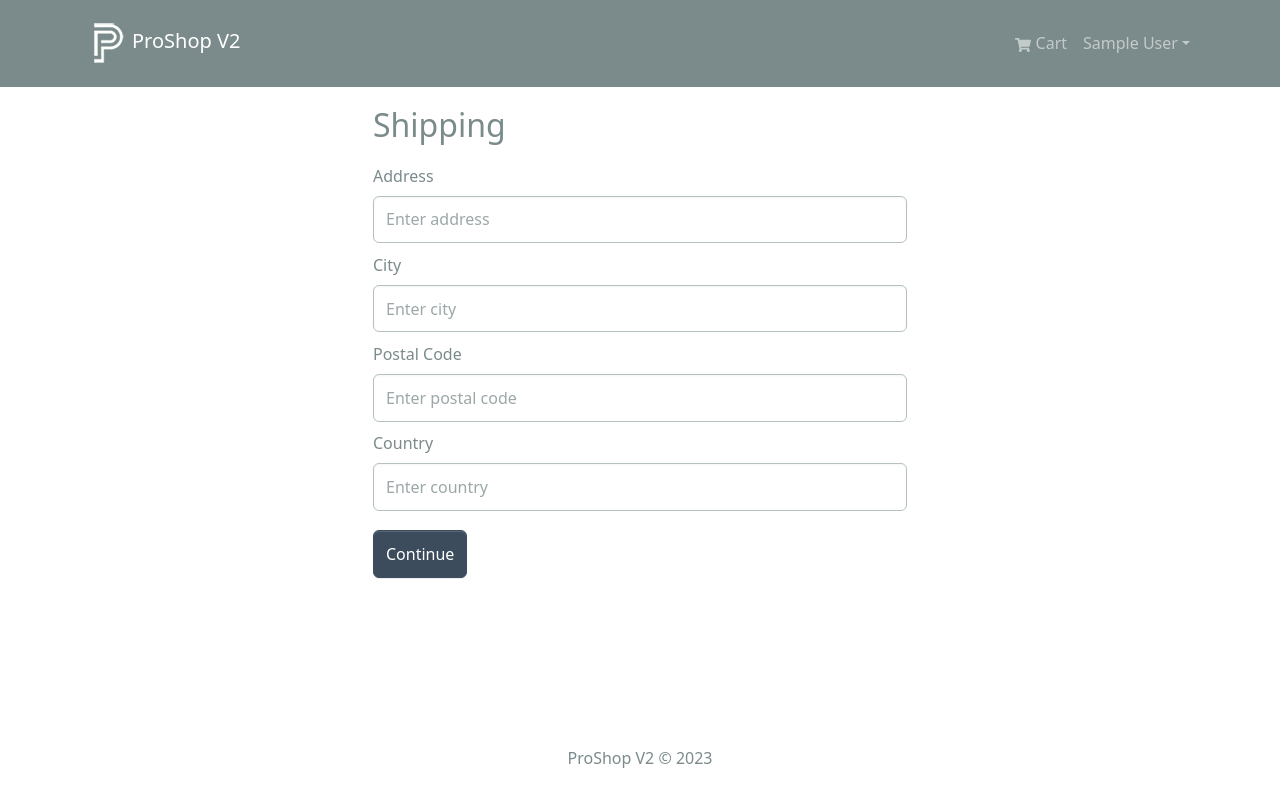
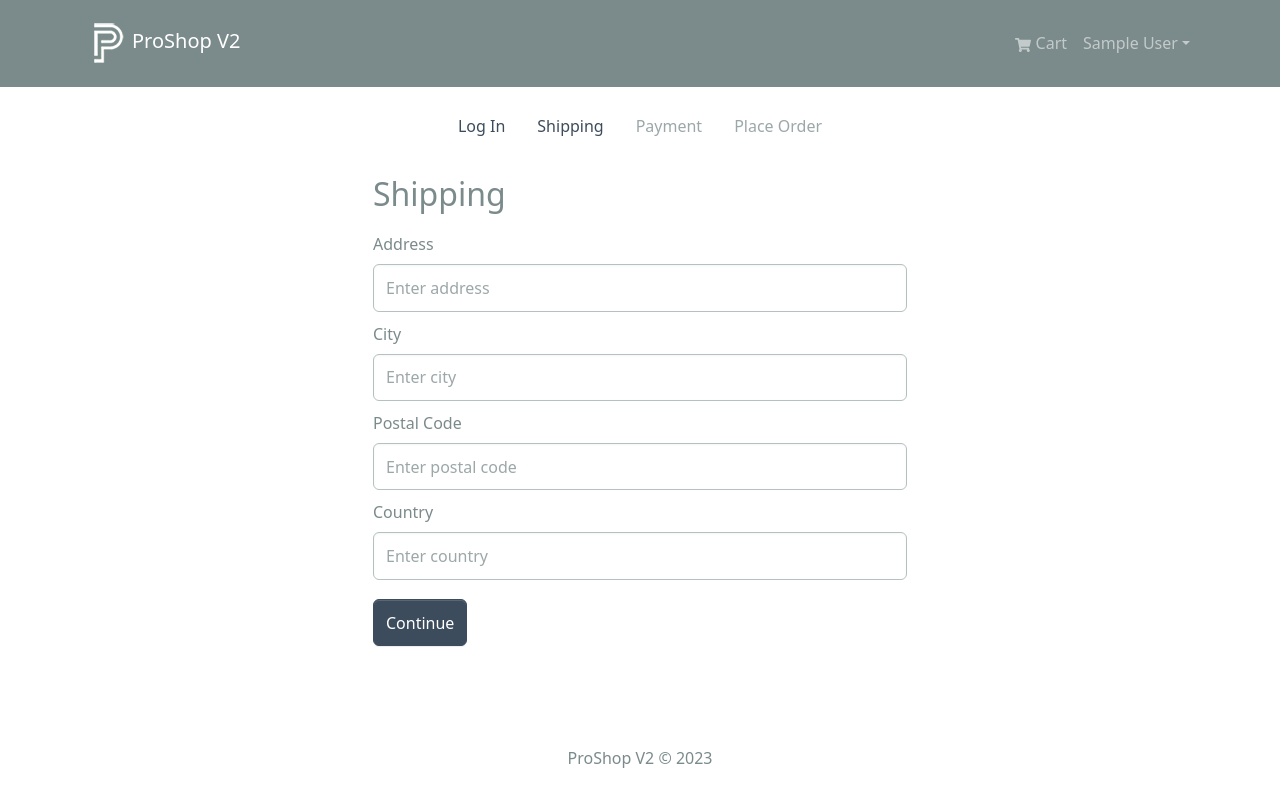
Before and after one commit to philrey12/proshop-v2, a React (Create React App) app in the folder frontend/: page /shipping in a window 1280 px wide. Built offline with nearby package versions, Linux system fonts and the light colour scheme; sample sign-in values are in the browser's storage.

Commit message:
Add Checkout Steps Component

```diff
--- /dev/null
+++ b/frontend/src/components/CheckoutSteps.jsx
@@ -0,0 +1,51 @@
+import React from 'react'
+import { Nav } from 'react-bootstrap'
+import { LinkContainer } from 'react-router-bootstrap'
+
+const CheckoutSteps = ({ step1, step2, step3, step4 }) => {
+    return (
+        <Nav className='justify-content-center mb-4'>
+            <Nav.Item>
+                { step1 ? (
+                    <LinkContainer to='/login'>
+                        <Nav.Link>Log In</Nav.Link>
+                    </LinkContainer>
+                ) : (
+                    <Nav.Link disabled>Log In</Nav.Link>
+                )}
+            </Nav.Item>
+
+            <Nav.Item>
+                { step2 ? (
+                    <LinkContainer to='/shipping'>
+                        <Nav.Link>Shipping</Nav.Link>
+                    </LinkContainer>
+                ) : (
+                    <Nav.Link disabled>Shipping</Nav.Link>
+                )}
+            </Nav.Item>
+
+            <Nav.Item>
+                { step3 ? (
+                    <LinkContainer to='/payment'>
+                        <Nav.Link>Payment</Nav.Link>
+                    </LinkContainer>
+                ) : (
+                    <Nav.Link disabled>Payment</Nav.Link>
+                )}
+            </Nav.Item>
+
+            <Nav.Item>
+                { step4 ? (
+                    <LinkContainer to='/placeorder'>
+                        <Nav.Link>Place Order</Nav.Link>
+                    </LinkContainer>
+                ) : (
+                    <Nav.Link disabled>Place Order</Nav.Link>
+                )}
+            </Nav.Item>
+        </Nav>
+    )
+}
+
+export default CheckoutSteps
--- a/frontend/src/screens/CartScreen.jsx
+++ b/frontend/src/screens/CartScreen.jsx
@@ -75,7 +75,7 @@
                             </h3>
                         </ListGroup.Item>
                         <ListGroup.Item>
-                            <Button type='button' className='btn-block' disabled={cartItems.length === 0} onClick={checkoutHandler()}>
+                            <Button type='button' className='btn-block' disabled={cartItems.length === 0} onClick={checkoutHandler}>
                                 Proceed to Checkout
                             </Button>
                         </ListGroup.Item>
--- a/frontend/src/screens/ShippingScreen.jsx
+++ b/frontend/src/screens/ShippingScreen.jsx
@@ -5,6 +5,7 @@
 import { useNavigate } from 'react-router-dom'
 import FormContainer from '../components/FormContainer'
 import { saveShippingAddress } from '../slices/cartSlice'
+import CheckoutSteps from '../components/CheckoutSteps'
 
 const ShippingScreen = () => {
     const cart = useSelector((state) => state.cart)
@@ -23,6 +24,8 @@
 
     return (
         <FormContainer>
+            <CheckoutSteps step1 step2 />
+
             <h2>Shipping</h2>
 
             <Form onSubmit={submitHandler}>
```
